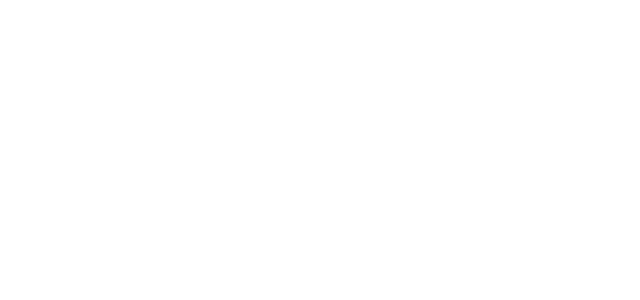
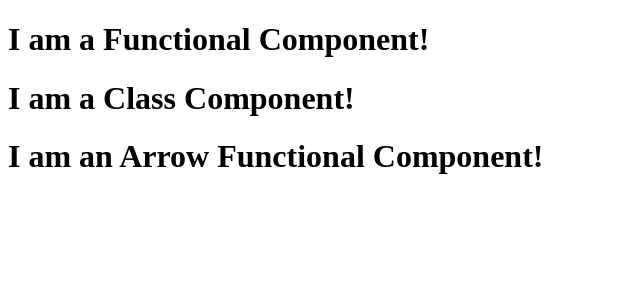
Before and after one commit to ChristinaTsouknida/cf9-react-app, a React (Vite) app: page / in a window 1280 px wide. Shown: the top 300 px of the page, without its empty margins (0-640 px from the left). Built offline with nearby package versions, Linux system fonts and the light colour scheme.

Commit message:
feat: add class and functional components

```diff
--- a/src/App.tsx
+++ b/src/App.tsx
@@ -1,8 +1,15 @@
+import FunctionalComponent from "./components/FunctionalComponent.tsx";
+import ClassComponent from "./components/ClassComponent.tsx";
+import ArrowFunctionalComponent from "./components/ArrowFunctionalComponent.tsx";
 
 function App() {
 
+
   return (
     <>
+     <FunctionalComponent />
+      <ClassComponent />
+      <ArrowFunctionalComponent />
     </>
   )
 }
--- /dev/null
+++ b/src/components/ArrowFunctionalComponent.tsx
@@ -0,0 +1,6 @@
+const ArrowFunctionalComponent = () => {
+    const title = "I am an Arrow Functional Component!";
+    return <h1>{title}</h1>
+}
+
+export default ArrowFunctionalComponent;
--- /dev/null
+++ b/src/components/ClassComponent.tsx
@@ -0,0 +1,10 @@
+import {Component} from 'react';
+
+class ClassComponent extends Component {
+    render() {
+        const title = 'I am a Class Component!';
+        return <h1>{title}</h1>
+    }
+}
+
+export default ClassComponent;
--- /dev/null
+++ b/src/components/FunctionalComponent.tsx
@@ -0,0 +1,8 @@
+function FunctionalComponent() {
+    const title = "I am a Functional Component!";
+    return (
+        <h1 className="bg-red">{title}</h1>
+    );
+}
+
+export default FunctionalComponent;
```
